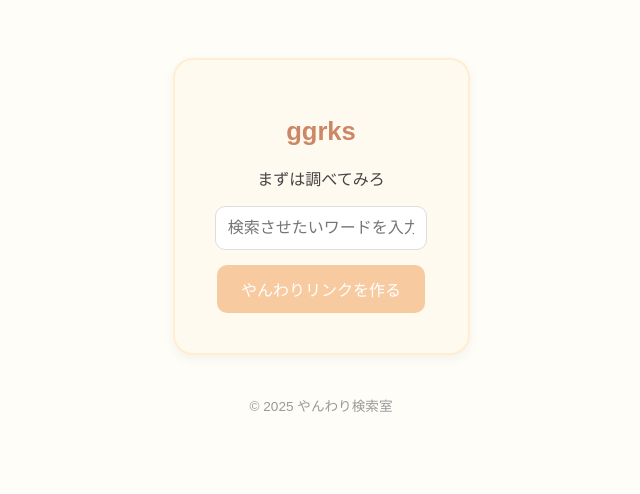
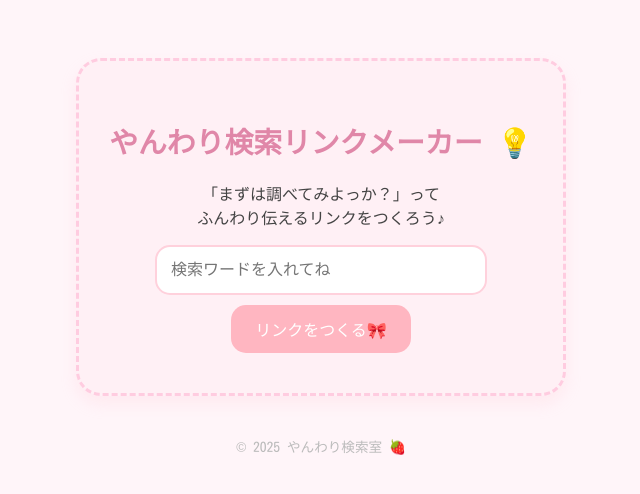
Before and after one commit to hackparking/ggrksbaka, a plain HTML site: page index.html in a window 1280 px wide. Shown: the whole page, without its empty margins (319-959 px from the left). Drawn offline with Linux system fonts and the light colour scheme.

Commit message:
Update index.html

```diff
--- a/index.html
+++ b/index.html
@@ -2,117 +2,120 @@
 <html lang="ja">
 <head>
   <meta charset="UTF-8">
-  <title>ggrks(爆)</title>
-  <meta name="viewport" content="width=device-width, initial-scale=1.0">
+  <title>やんわり検索リンクメーカー</title>
+  <meta name="viewport" content="width=device-width, initial-scale=1">
+  <link href="https://fonts.googleapis.com/css2?family=Kosugi+Maru&display=swap" rel="stylesheet">
   <style>
     body {
-      font-family: "Hiragino Kaku Gothic ProN", Meiryo, sans-serif;
-      background: #fffdf8;
+      font-family: 'Kosugi Maru', sans-serif;
+      background: #fff5f9;
       color: #444;
       text-align: center;
       padding: 50px 20px;
     }
 
     .container {
-      background: #fffaf0;
-      border: 2px solid #ffeecf;
-      border-radius: 20px;
+      background: #fff0f5;
+      border: 3px dashed #ffcce0;
+      border-radius: 25px;
       padding: 40px 30px;
-      box-shadow: 0 4px 12px rgba(0,0,0,0.05);
+      box-shadow: 0 8px 16px rgba(255,192,203,0.2);
       display: inline-block;
       max-width: 500px;
     }
 
     h1 {
-      font-size: 1.6em;
-      color: #cc8866;
+      font-size: 1.8em;
+      color: #e087a8;
       margin-bottom: 20px;
     }
 
     input[type="text"] {
-      padding: 12px;
+      padding: 14px;
       width: 80%;
       max-width: 300px;
-      border: 1px solid #ddd;
-      border-radius: 10px;
+      border: 2px solid #ffd1dc;
+      border-radius: 15px;
       font-size: 1em;
+      background: #fff;
+      margin-bottom: 10px;
     }
 
     button {
-      background: #f7caa0;
+      background: #ffb6c1;
       border: none;
       padding: 12px 24px;
-      margin-top: 15px;
       font-size: 1em;
-      border-radius: 10px;
+      border-radius: 15px;
       cursor: pointer;
-      color: #fff;
+      color: white;
       transition: background 0.3s;
     }
 
     button:hover {
-      background: #f5b885;
+      background: #ff9eb3;
     }
 
     .link-output {
       margin-top: 30px;
-      background: #fff0da;
+      background: #fff8fb;
       padding: 20px;
       border-radius: 15px;
+      border: 2px dotted #f9c2d8;
       word-wrap: break-word;
       font-size: 0.95em;
       color: #333;
-      border: 1px dashed #e3c4a8;
     }
 
     .link-output a {
-      color: #3367d6;
+      color: #cc6699;
       text-decoration: underline;
     }
 
     .footer {
       margin-top: 40px;
       font-size: 0.85em;
-      color: #999;
+      color: #bbb;
     }
   </style>
 </head>
 <body>
   <div class="container">
-    <h1>ggrks</h1>
-    <p>まずは調べてみろ</p>
-    <input type="text" id="keywordInput" placeholder="検索させたいワードを入力">
+    <h1>やんわり検索リンクメーカー 💡</h1>
+    <p>「まずは調べてみよっか？」って<br>ふんわり伝えるリンクをつくろう♪</p>
+
+    <input type="text" id="keywordInput" placeholder="検索ワードを入れてね">
     <br>
-    <button onclick="generateLink()">やんわりリンクを作る</button>
+    <button onclick="generateLink()">リンクをつくる🎀</button>
 
     <div class="link-output" id="linkBox" style="display: none;">
-      <p>このリンクを送ってみましょう：</p>
+      <p>このリンクを送ってみてね：</p>
       <a id="generatedLink" href="#" target="_blank"></a>
     </div>
   </div>
 
   <div class="footer">
-    © 2025 やんわり検索室
+    © 2025 やんわり検索室 🍓
   </div>
 
   <script>
-    const repoUrl = "https://hackparking.github.io/ggrksbaka/"; // ← あなたのURLに書き換えてください
+    const baseUrl = "https://yourusername.github.io/ggrksbaka/redirect.html"; // ←自分のURLに変更！
 
     function generateLink() {
       const keyword = document.getElementById("keywordInput").value.trim();
       const linkBox = document.getElementById("linkBox");
       const link = document.getElementById("generatedLink");
 
-      if (keyword.length === 0) {
-        alert("検索ワードを入力してください 🍵");
+      if (!keyword) {
+        alert("検索ワードを入れてね🍡");
         return;
       }
 
       const encoded = encodeURIComponent(keyword);
-      const fullUrl = `${repoUrl}?q=${encoded}`;
+      const finalUrl = `${baseUrl}?q=${encoded}`;
 
-      link.href = fullUrl;
-      link.textContent = fullUrl;
+      link.href = finalUrl;
+      link.textContent = finalUrl;
       linkBox.style.display = "block";
     }
   </script>
```
